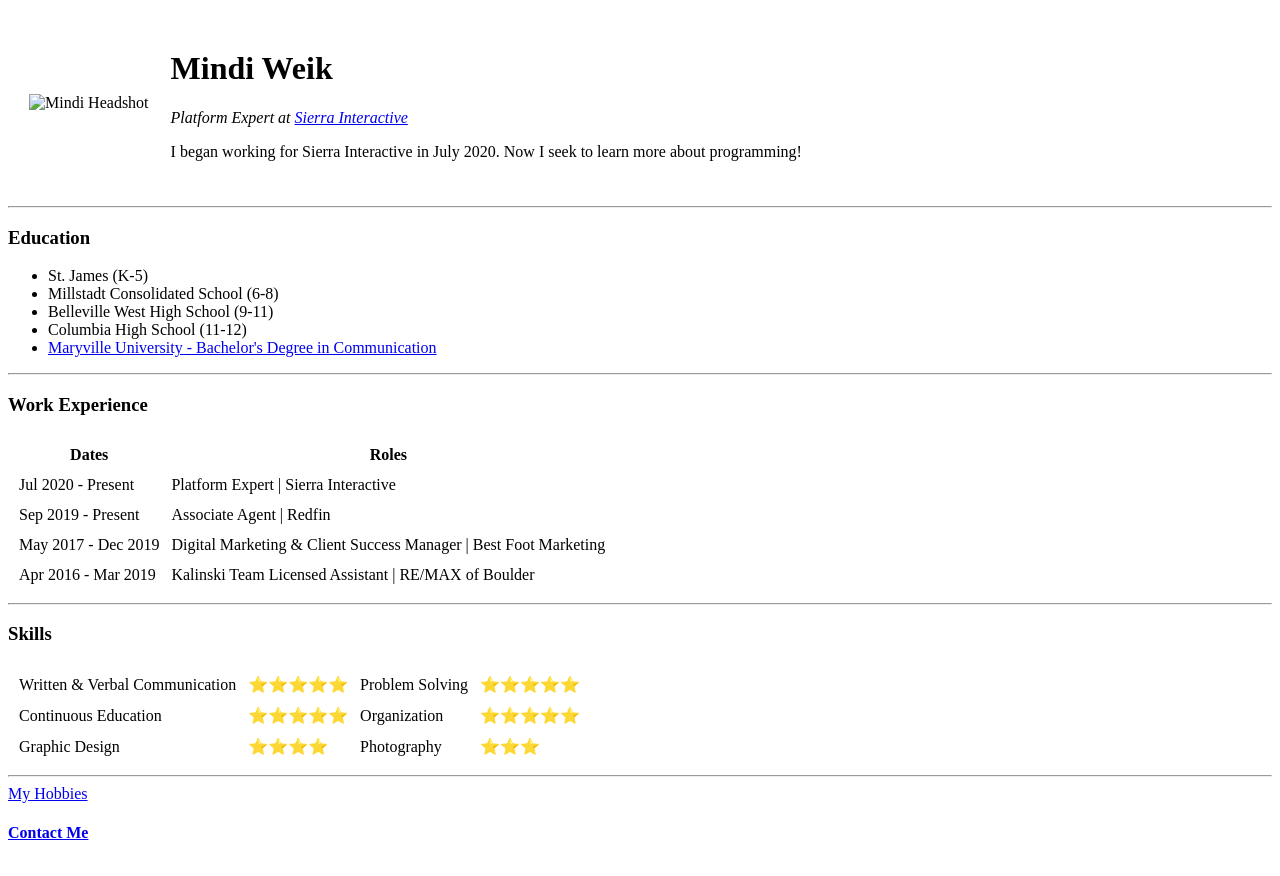
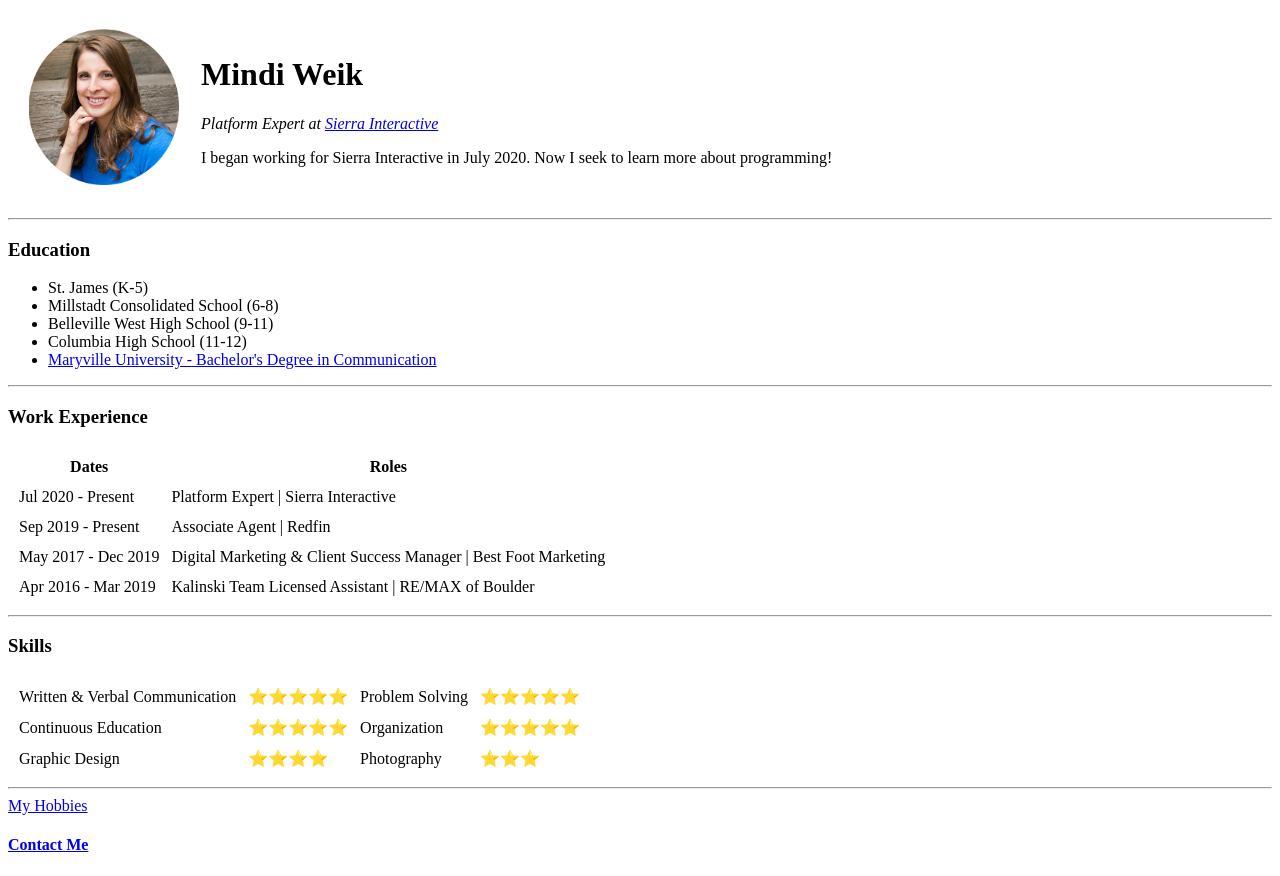
Before and after one commit to mindiweik/cv, a plain HTML site: page index.html in a window 1280 px wide. Drawn offline with Linux system fonts and the light colour scheme.

Commit message:
Add files via upload

```diff
--- a/index.html
+++ b/index.html
@@ -9,7 +9,7 @@
 <body>
   <table cellspacing="20">
     <tr>
-      <td><img src="Images/MindiMatt_200Cir.png" alt="Mindi Headshot" width="150px"></td>
+      <td><img src="MindiMatt_200Cir.png" alt="Mindi Headshot" width="150px"></td>
       <td>
         <h1>Mindi Weik</h1>
         <p><em>Platform Expert at <a href="https://www.sierrainteractive.com/">Sierra Interactive</a></em></p>
```
